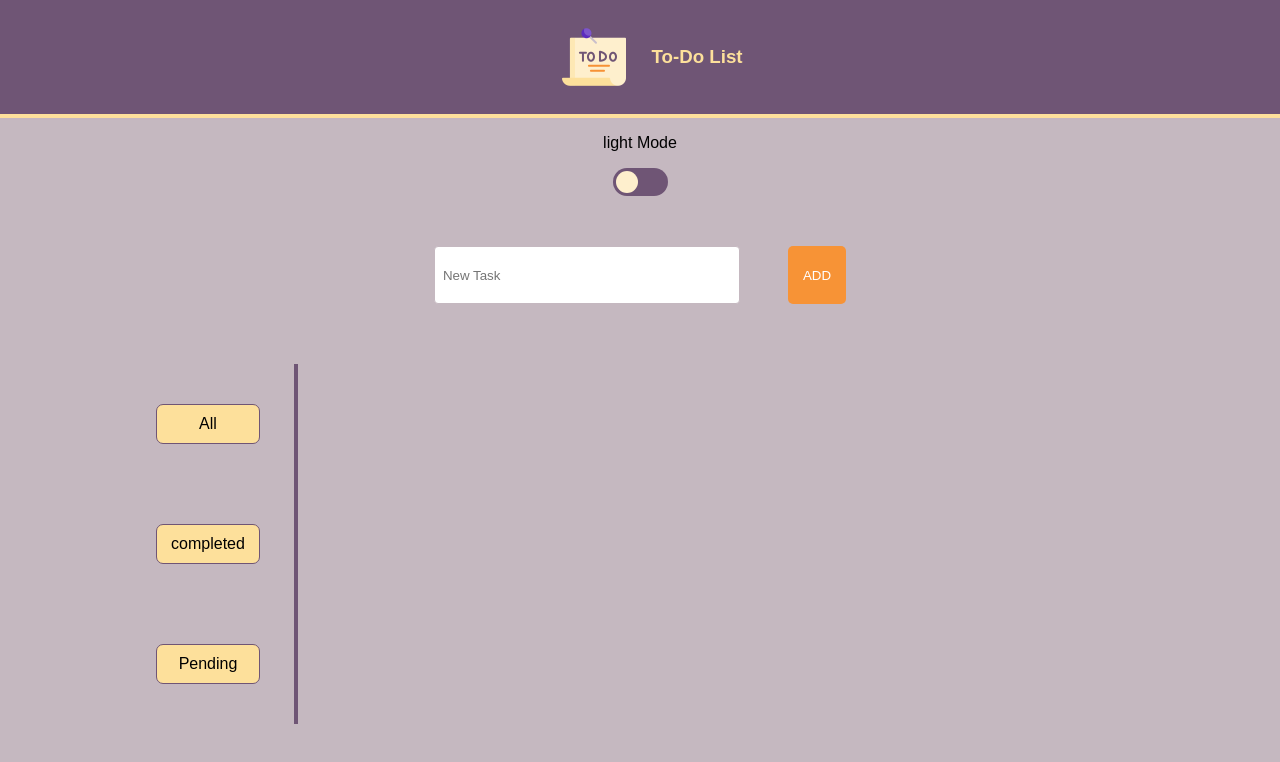
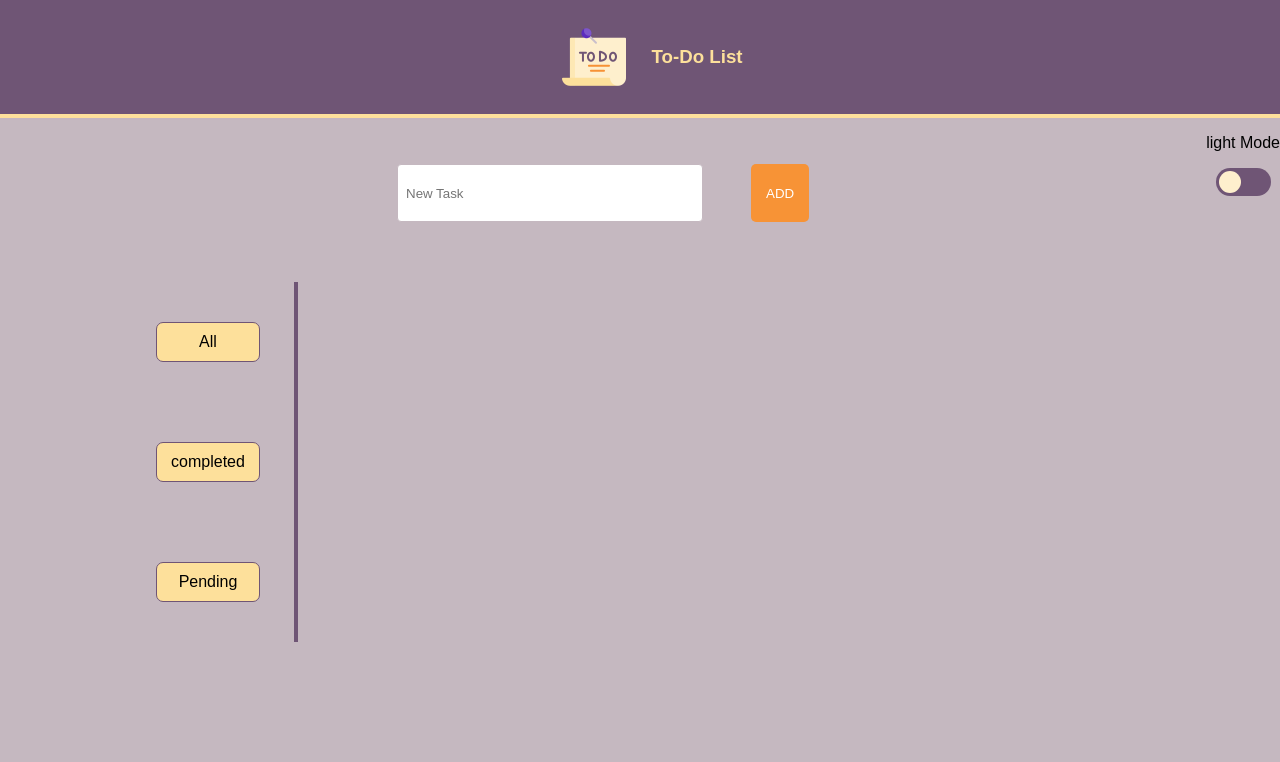
Before and after one commit to malak-momani/task1, a React (Create React App) app: page / in a window 1280 px wide. Shown: the top 762 px of the page. Built offline with nearby package versions, Linux system fonts and the light colour scheme; a web font is replaced by a local one.

Commit message:
enhance theme

```diff
--- /dev/null
+++ b/src/Components/Main/Main.css
@@ -0,0 +1,4 @@
+.first-container {
+    display: flex;
+    flex-direction: row-reverse;
+}
--- a/src/Components/Main/Main.js
+++ b/src/Components/Main/Main.js
@@ -3,14 +3,17 @@ import AddTask from "../Tasks/AddTask";
 import TaskList from "../Tasks/TasksList";
 import { TasksContext } from "../../Contexts/TasksContext";
 import ToggleTheme from "../ThemeToggle/ThemeToggle";
+import "./Main.css"
 
 const Main = () => {
     const { tasks } = useContext(TasksContext)
     console.log(tasks)
     return (
         <div>
-            <ToggleTheme />
-            <AddTask />
+            <div className="first-container">
+                <ToggleTheme />
+                <AddTask />
+            </div>
             <TaskList tasks={tasks} />
         </div>
     )
--- a/src/index.css
+++ b/src/index.css
@@ -13,13 +13,13 @@
 :root.dark {
   --purple-heart: #b79aff;
   --sea-buckthorn: #ffb86c;
-  --salt-box: #312733;
+  --salt-box: #504352;
   --oasis: #3b2f28;
   --fuchsia-blue: #c3a6ff;
   --golden-glow: #ffdf85;
   --pale-slate: #88828a;
 
-  --background: #1a1623;
+  --background: #423c43;
   --surface: #242033;
   --text: #f2ecff;
   --text-secondary: #c7bfd8;
```
